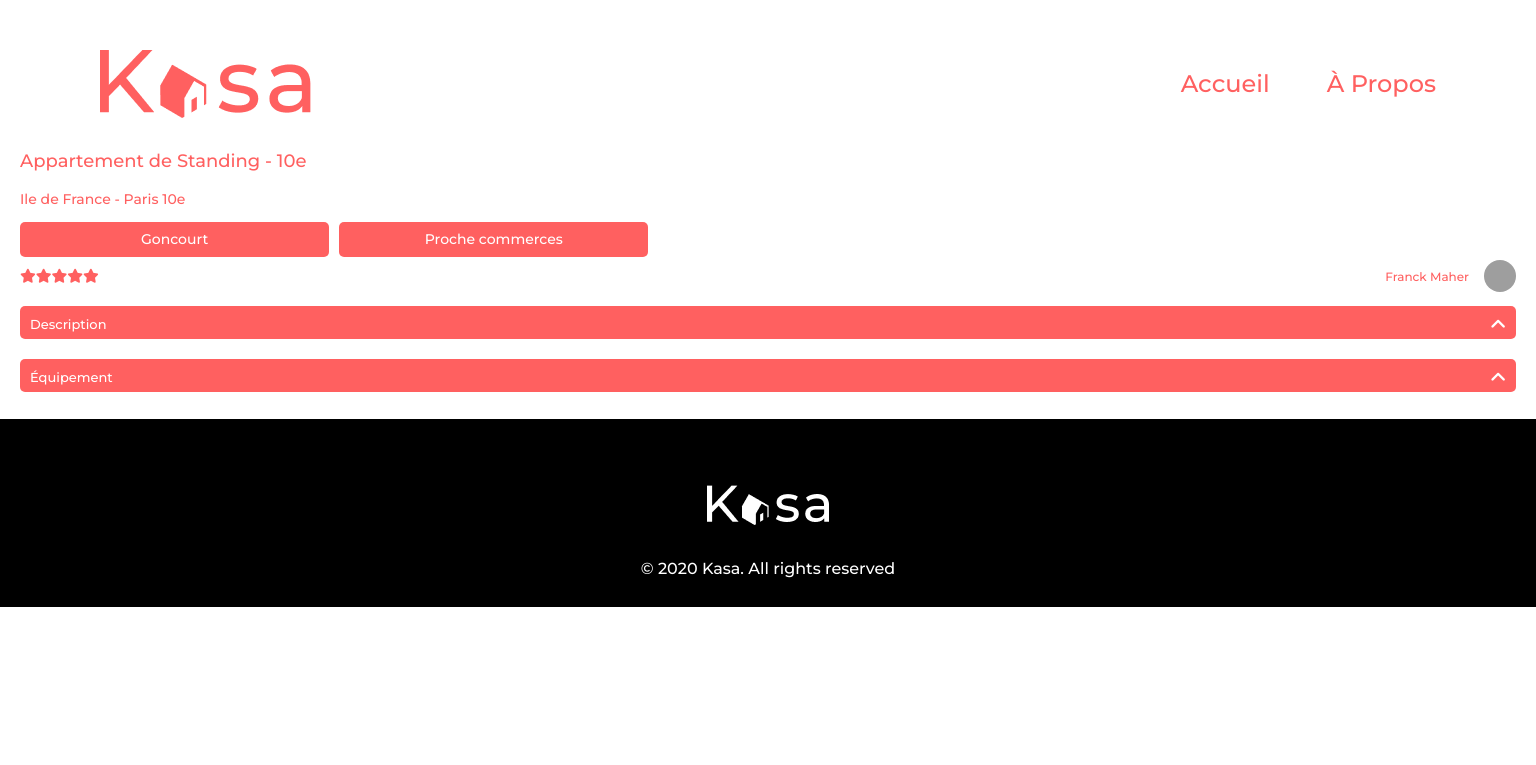
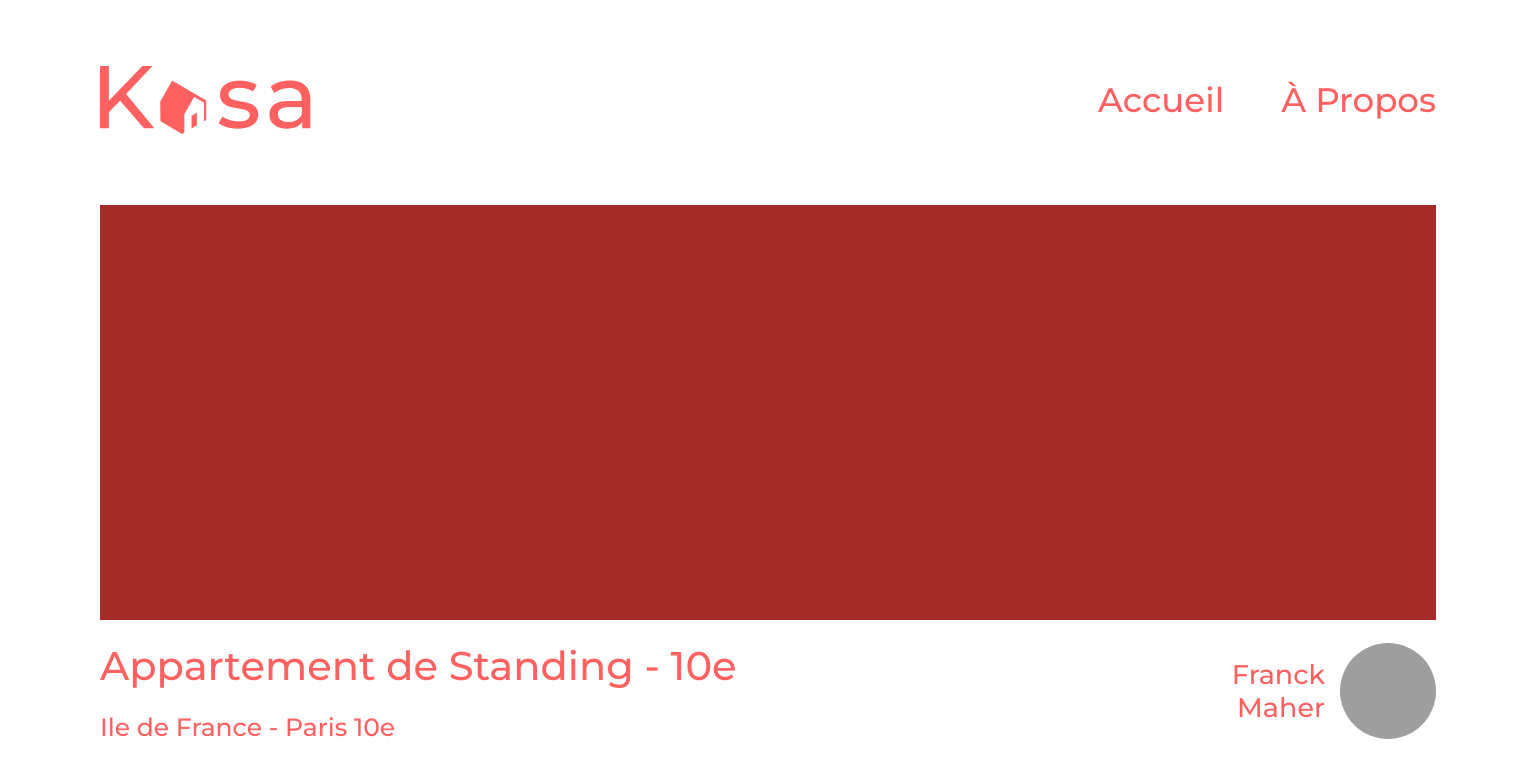
Before and after one commit to Apffou/Kasa, a React (Create React App) app: page /logement/0979876d in a window 1536 px wide. Shown: the top 765 px of the page. Built offline with nearby package versions, Linux system fonts and the light colour scheme; grey boxes are pictures that could not be loaded.

Commit message:
Modification CSS pour correspondre aux maquettes + grand tailles écran, ajout de notation avec étoiles fonctionnel

```diff
--- a/src/App.scss
+++ b/src/App.scss
@@ -22,6 +22,17 @@ body {
         flex-direction: row;
         justify-content: flex-start;
         flex-wrap: wrap;
+        margin: 20px 90px 20px 90px;
+        border-radius: 25px;
+        background-color: #F6F6F6;
+        padding: 56px 50px 43px 50px;
+        gap: 60px;
+    }
+
+    @media screen and (min-width:1440px) and (max-width:1920px) {
+        flex-direction: row;
+        justify-content: flex-start;
+        flex-wrap: wrap;
         margin: 20px 100px 20px 100px;
         border-radius: 25px;
         background-color: #F6F6F6;
@@ -33,7 +44,15 @@ body {
 /*****  STYLE DE PAGE ABOUT */
 
 .about-content {
-    margin: 0 20px 0 20px;
+    margin: 0 20px 20px 20px;
+    display: flex;
+    flex-direction: column;
+    gap: 20px;
+
+    @media screen and (min-width:1024px) {
+        margin: 0 120px 20px 120px;
+        gap: 30px;
+    }
 }
 
 /*****  STYLE DE PAGE PAGE */
@@ -41,17 +60,57 @@ body {
 .content-page {
     margin: 27px 20px 27px 20px;
 
+    @media screen and (min-width:1440px) {
+        margin: 50px 100px 50px 100px;
+    }
+
+    .carousel {
+        background-color: brown;
+        width: 100%;
+        height: 255px;
+
+        @media screen and (min-width:1024px) {
+            height: 415px;
+        }
+    }
+
+    .location-ratings-content {
+        display: flex;
+        flex-direction: column;
+
+        @media screen and (min-width:1024px) {
+            flex-direction: row;
+            justify-content: space-between;
+        }
+    }
+
     .location-tags-content {
         h1 {
             font-size: 18px;
             font-weight: 500;
             line-height: 25.6px;
 
+            @media screen and (min-width:1024px) {
+                font-size: 36px;
+            }
+
+            @media screen and (min-width:1441px) and (max-width: 2560px) {
+                font-size: 40px;
+            }
+
         }
 
         p {
             font-size: 14px;
             font-weight: 500;
+
+            @media screen and (min-width:1024px) {
+                font-size: 18px;
+            }
+
+            @media screen and (min-width:1441px) and (max-width: 2560px) {
+                font-size: 25px;
+            }
         }
 
     }
@@ -71,6 +130,12 @@ body {
         align-items: center;
         justify-content: space-between;
 
+        @media screen and (min-width:1024px) {
+            flex-direction: column;
+            align-items: end;
+            justify-content: space-evenly;
+        }
+
         .host-content {
             width: 50%;
             display: flex;
@@ -78,10 +143,22 @@ body {
             align-items: center;
             gap: 15px;
 
+            @media screen and (min-width:1024px) {
+                width: 100%;
+            }
+
             p {
                 text-align: right;
                 font-size: 12px;
                 max-width: 40%;
+
+                @media screen and (min-width:1024px) {
+                    font-size: 18px;
+                }
+
+                @media screen and (min-width:1441px) and (max-width: 2560px) {
+                    font-size: 27px;
+                }
 
             }
 
@@ -89,6 +166,17 @@ body {
                 width: 32px;
                 height: 32px;
                 border-radius: 50%;
+
+                @media screen and (min-width:1024px) {
+                    width: 64px;
+                    height: 64px;
+
+                }
+
+                @media screen and (min-width:1441px) and (max-width: 2560px) {
+                    width: 96px;
+                    height: 96px;
+                }
             }
         }
     }
@@ -98,6 +186,15 @@ body {
         flex-direction: column;
         gap: 20px;
         margin-top: 10px;
+        width: 95%;
+
+        @media screen and (min-width:1024px) {
+            flex-direction: row;
+            margin-top: 24px;
+            width: 100%;
+
+
+        }
     }
 
 }
--- a/src/Pages/Page.js
+++ b/src/Pages/Page.js
@@ -22,6 +22,10 @@ function Page() {
     return (
 
         <section className="content-page">
+            <div className='carousel'>
+
+            </div>
+            <div className='location-ratings-content'>
                 <div className='location-tags-content'>
                     <h1>{logement.title}</h1>
                     <p>{logement.location}</p>
@@ -36,6 +40,7 @@ function Page() {
                         {stars}
                     </div>
                 </div>
+            </div>
             <section className='dropdown-content'>
                 <Dropdown title="Description" />
                 <Dropdown title='Équipement' />
--- a/src/components/Dropdown/Dropdown.js
+++ b/src/components/Dropdown/Dropdown.js
@@ -1,4 +1,6 @@
+import React, { useState } from 'react';
 import './Dropdown.scss';
+
 function Dropdown(params) {
 
         return (
--- a/src/components/Dropdown/Dropdown.scss
+++ b/src/components/Dropdown/Dropdown.scss
@@ -3,14 +3,33 @@
     height: 13px;
     color: #FFF;
     border-radius: 5px;
-    padding: 10px 10px 10px 10px;
+    padding: 10px;
     font-size: 13px;
     display: flex;
     flex-direction: row;
     justify-content: space-between;
+    align-items: center;
+    width: 100%;
+
+    @media screen and (min-width:1024px) {
+        font-size: 18px;
+        padding: 20px;
+        height: 18px;
+
+    }
+
+    @media screen and (min-width:1441px) and (max-width: 2560px) {
+        font-size: 25px;
+        height: 25px;
+    }
 
     i {
         font-size: large;
+
+        @media screen and (min-width:1024px) {
+            font-size: xx-large;
+
+        }
     }
 
 }
--- a/src/components/Header/Header.scss
+++ b/src/components/Header/Header.scss
@@ -35,6 +35,10 @@ header {
             font-size: 24px;
         }
 
+        @media screen and (min-width:1441px) and (max-width: 2560px) {
+            font-size: 34px;
+        }
+
         a {
             text-decoration: none;
             color: #FF6060;
--- a/src/components/Star/Star.js
+++ b/src/components/Star/Star.js
@@ -1,7 +1,7 @@
 import './Star.scss';
 function Star(params) {
 
-    let classStar = "fa-solid fa-star fa-sm" + (params.rating ? " star-active" : '');
+    let classStar = "fa-solid fa-star" + (params.rating ? " star-active" : '');
     return (
         <>
             <i className={classStar} > </i >
--- a/src/components/Star/Star.scss
+++ b/src/components/Star/Star.scss
@@ -1,7 +1,13 @@
 .fa-star {
 
     color: #C4C4C4;
+    font-size: 13px;
+    padding: 2px;
 
+    @media screen and (min-width:1024px) {
+        font-size: 24px;
+        padding: 5px;
+    }
 
 }
 
--- a/src/components/Tag/Tag.scss
+++ b/src/components/Tag/Tag.scss
@@ -1,7 +1,6 @@
 .tag {
     background-color: #FF6060;
-    min-width: 20%;
-    max-width: 30%;
+    min-width: 15%;
     padding: 5px 5px;
     height: 18px;
     border-radius: 5px;
@@ -17,4 +16,11 @@
         font-size: 14px;
         line-height: 25px;
     }
+
+    @media screen and (min-width:1441px) and (max-width: 2560px) {
+
+        height: 30px;
+        font-size: 20px;
+        line-height: 30px;
+    }
 }
--- a/src/components/Thumb/Thumb.scss
+++ b/src/components/Thumb/Thumb.scss
@@ -1,18 +1,25 @@
-.thumb{
+.thumb {
     border-radius: 10px;
     position: relative;
 
-    img{
+    img {
         width: 100%;
         height: 255px;
         object-fit: cover;
         border-radius: 10px;
+
         @media screen and (min-width:1024px) {
             width: 340px;
             height: 340px;
         }
+
+        @media (min-width:2000px) and (max-width: 2560px) {
+            width: 500px;
+            height: 500px;
+        }
     }
-    h2{
+
+    h2 {
         position: absolute;
         color: white;
         left: 0;
--- a/src/componentsBase/Nav/Nav.js
+++ b/src/componentsBase/Nav/Nav.js
@@ -1,5 +1,4 @@
 import './Nav.scss';
-import { Link } from 'react-router-dom';
 import { NavLink } from 'react-router-dom';
 function Nav() {
 
```
Also changed, not shown: src/components/Carousel/Carousel.js (+14 -0 lines). Lines whose indentation alone changed are shown as unchanged.
